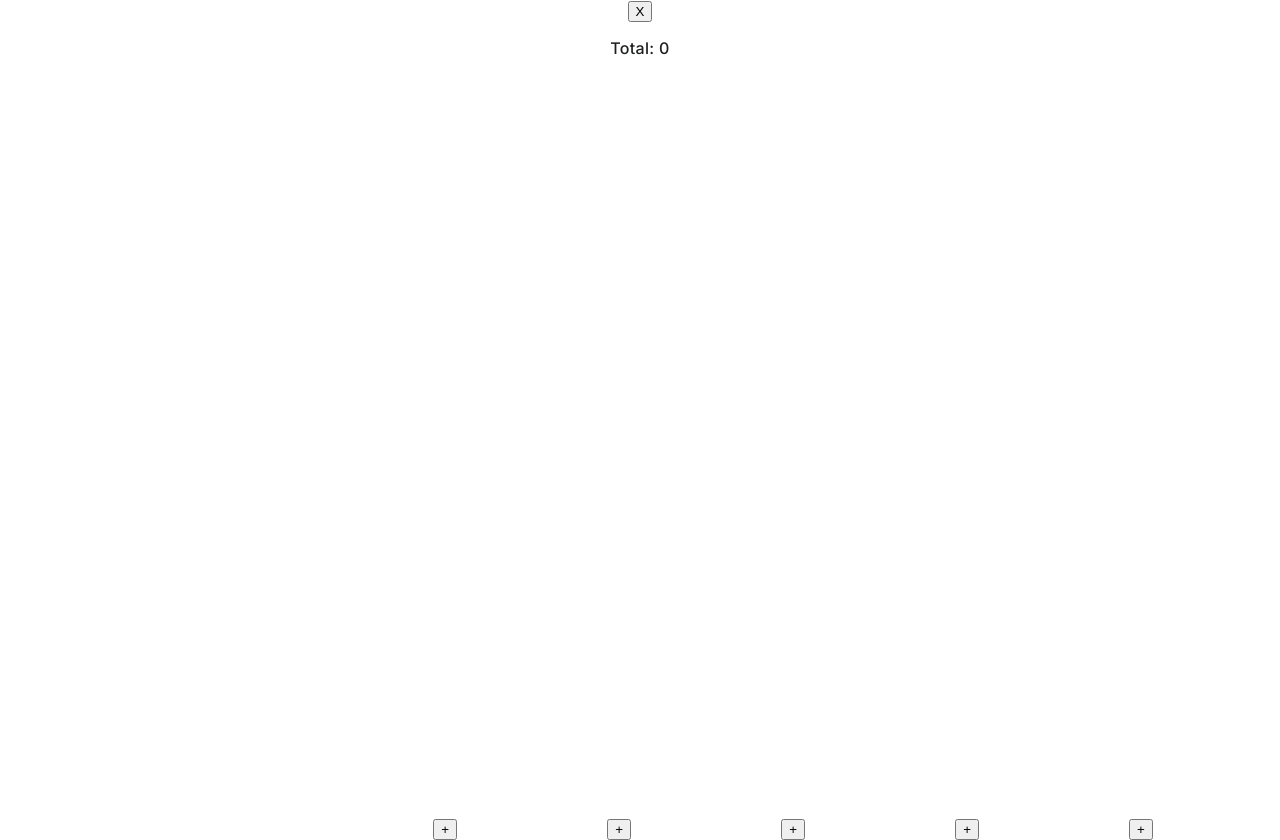
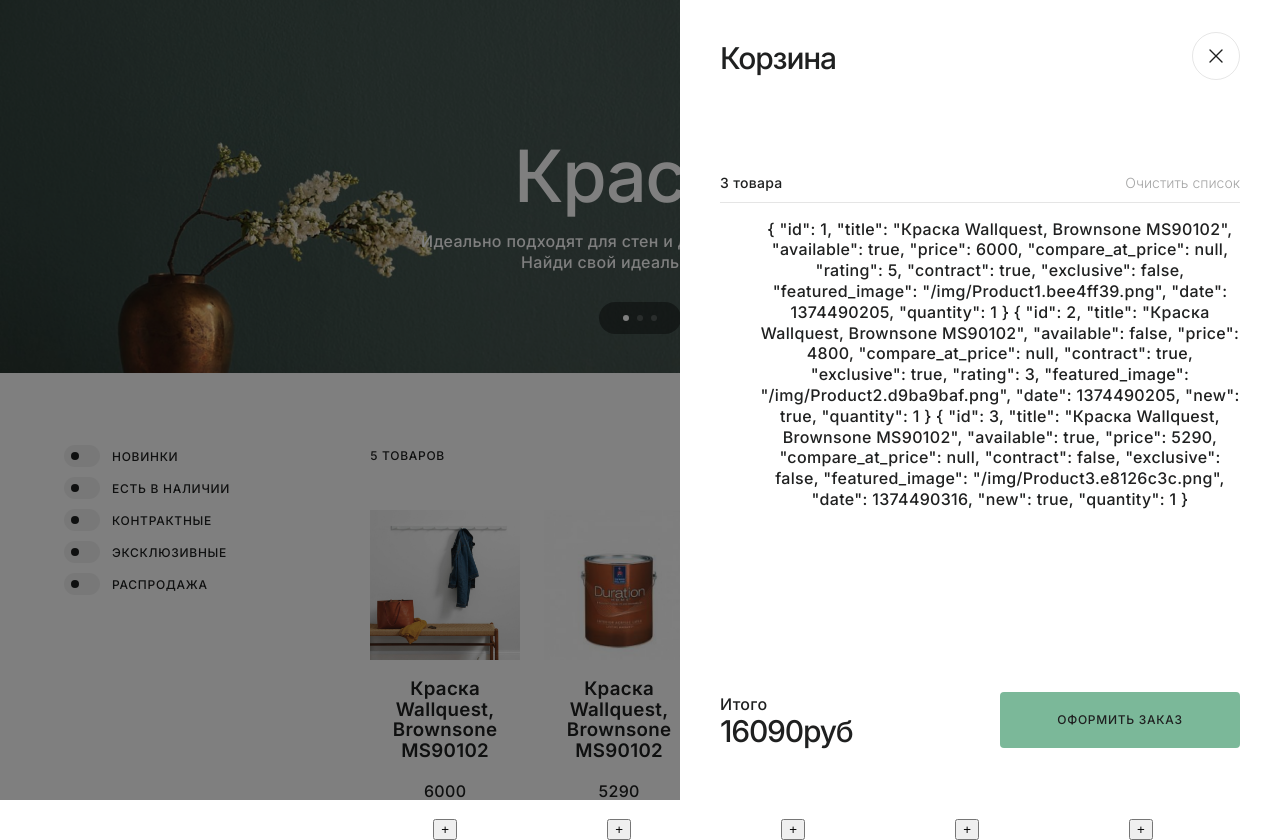
Before and after one commit to NataliaKalacheva/colors-shop, a Vue app: page / in a window 1280 px wide. Built offline with nearby package versions, Linux system fonts and the light colour scheme.

Commit message:
update qty, delete all cart items, cart drawer, cart footer & header

```diff
--- a/src/components/cart/CartDrawer.vue
+++ b/src/components/cart/CartDrawer.vue
@@ -2,22 +2,44 @@
   <div class="cart__wrapper">
     <div v-if="cartOpen" class="overlay"></div>
     <div v-if="cartOpen" class="cart__drawer">
-      <button @click="closeCart">X</button>
-      <ul class="cart__list">
-        <template v-for="item in cartItems">
-          {{ item }}
-        </template>
-      </ul>
-      Total: {{ cartTotal }}
+      <header class="cart__header">
+        <h2 class="cart__title">Корзина</h2>
+        <button class="cart__close" @click="closeCart"><IconClose /></button>
+      </header>
+      <div class="cart__main" v-if="cartItemsQty">
+        <aside class="cart__meta">
+          <p class="cart__qty">{{ cartQty }}</p>
+          <button class="cart__refresh-btn" @click="cleanCart">
+            Очистить список
+          </button>
+        </aside>
+        <ul class="cart__list">
+          <template v-for="item in cartItems">
+            {{ item }}
+          </template>
+        </ul>
+        <div class="cart__footer">
+          <p class="cart__total">
+            Итого
+            <span class="cart__total-price h2">{{ cartTotalPrice }}руб</span>
+          </p>
+          <button class="cart__checkout-btn">Оформить заказ</button>
+        </div>
+      </div>
+      <div class="cart__empty" v-else>Ваша корзина пуста</div>
     </div>
   </div>
 </template>
 
 <script>
 import { mapGetters, mapActions } from "vuex";
+import IconClose from "@/components/icons/IconClose";
 
 export default {
   name: "CartDrawer",
+  components: {
+    IconClose,
+  },
   created() {
     window.addEventListener("click", this.close);
   },
@@ -25,25 +47,118 @@
     window.removeEventListener("click", this.close);
   },
   computed: {
-    ...mapGetters("cart", ["cartItems", "cartTotal", "cartOpen"]),
+    ...mapGetters("cart", [
+      "cartItems",
+      "cartTotalPrice",
+      "cartOpen",
+      "cartItemsQty",
+    ]),
+    cartQty() {
+      if (this.cartItemsQty === 1) {
+        return `${this.cartItemsQty} товар`;
+      }
+      if (this.cartItemsQty <= 4 && this.cartItemsQty > 1) {
+        return `${this.cartItemsQty} товара`;
+      }
+      return `${this.cartItemsQty} товаров`;
+    },
   },
   methods: {
-    ...mapActions("cart", ["closeCart"]),
+    ...mapActions("cart", ["closeCart", "cleanCart"]),
   },
 };
 </script>
 
 <style lang="scss" scoped>
 .cart {
+  &__close {
+    @include button-reset;
+  }
+  &__title {
+    margin: 0 0;
+  }
+  &__footer,
+  &__header,
+  &__meta {
+    display: flex;
+    justify-content: space-between;
+    align-items: center;
+  }
+  &__main,
+  &__drawer {
+    display: flex;
+    flex-direction: column;
+  }
+  &__main {
+    flex-grow: 1;
+  }
+  &__header {
+    margin-bottom: 40px;
+  }
+  &__footer {
+    margin-top: auto;
+    margin-bottom: 0;
+  }
+  &__refresh-btn {
+    @include button-reset;
+    opacity: 0.4;
+    font-weight: 300;
+  }
+  &__qty,
+  &__refresh-btn {
+    margin: 10px 0;
+    font-size: 14px;
+    line-height: 1.2;
+  }
+  &__meta {
+    border-bottom: 1px solid $color-border;
+  }
   &__drawer {
     position: fixed;
     right: 0;
     top: 0;
-    left: 0;
+    right: 0;
+    width: 600px;
+    max-width: 100%;
+    padding: 20px;
+    box-sizing: border-box;
     overflow: auto;
     height: 100vh;
     background: white;
     z-index: 2;
   }
+  &__total {
+    text-align: left;
+    font-size: 1rem;
+    line-height: 1;
+  }
+  &__total-price {
+    display: block;
+    margin-top: 6px;
+  }
+  &__checkout-btn {
+    @include button-reset;
+    min-width: 240px;
+    padding: 20px 20px 21px;
+    background: $color-green;
+    text-transform: uppercase;
+    font-weight: 500;
+    font-size: 12px;
+    line-height: 15px;
+    text-align: center;
+    letter-spacing: 0.06em;
+    border-radius: 4px;
+  }
+}
+
+@include mq($tab) {
+  .cart {
+    &__drawer {
+      padding: 32px 40px 40px;
+    }
+    &__header {
+      margin-bottom: 80px;
+    }
+  }
 }
 </style>
--- /dev/null
+++ b/src/components/icons/IconClose.vue
@@ -0,0 +1,25 @@
+<template>
+  <svg
+    width="48"
+    height="48"
+    viewBox="0 0 48 48"
+    fill="none"
+    xmlns="http://www.w3.org/2000/svg"
+  >
+    <path
+      d="M30 18L18 30"
+      stroke="#1F2020"
+      stroke-width="1.4"
+      stroke-linecap="round"
+      stroke-linejoin="round"
+    />
+    <path
+      d="M18 18L30 30"
+      stroke="#1F2020"
+      stroke-width="1.4"
+      stroke-linecap="round"
+      stroke-linejoin="round"
+    />
+    <circle opacity="0.1" cx="24" cy="24" r="23.5" stroke="black" />
+  </svg>
+</template>
--- a/src/components/product/ProductItem.vue
+++ b/src/components/product/ProductItem.vue
@@ -35,7 +35,9 @@
   methods: {
     ...mapActions("cart", ["addToCart", "openCart"]),
     onClickAtc(product) {
-      this.addToCart(product);
+      const cartItem = JSON.parse(JSON.stringify(product));
+      cartItem.quantity = 1;
+      this.addToCart(cartItem);
       this.openCart();
     },
   },
--- a/src/store/modules/cart.js
+++ b/src/store/modules/cart.js
@@ -1,22 +1,77 @@
 import mutations from "@/store/mutations";
+import Vue from "vue";
 
-const { ADD_CART_ITEM, OPEN_CART, CLOSE_CART } = mutations;
+const {
+  ADD_CART_ITEM,
+  OPEN_CART,
+  CLOSE_CART,
+  UPDATE_QTY,
+  CLEAN_CART,
+} = mutations;
 
 const cartStore = {
   namespaced: true,
   state: {
-    cartItems: [],
+    cartItems: {
+      1: {
+        id: 1,
+        title: "Краска Wallquest, Brownsone MS90102",
+        available: true,
+        price: 6000,
+        compare_at_price: null,
+        rating: 5,
+        contract: true,
+        exclusive: false,
+        featured_image: "/img/Product1.bee4ff39.png",
+        date: 1374490205,
+        quantity: 1,
+      },
+      2: {
+        id: 2,
+        title: "Краска Wallquest, Brownsone MS90102",
+        available: false,
+        price: 4800,
+        compare_at_price: null,
+        contract: true,
+        exclusive: true,
+        rating: 3,
+        featured_image: "/img/Product2.d9ba9baf.png",
+        date: 1374490205,
+        new: true,
+        quantity: 1,
+      },
+      3: {
+        id: 3,
+        title: "Краска Wallquest, Brownsone MS90102",
+        available: true,
+        price: 5290,
+        compare_at_price: null,
+        contract: false,
+        exclusive: false,
+        featured_image: "/img/Product3.e8126c3c.png",
+        date: 1374490316,
+        new: true,
+        quantity: 1,
+      },
+    },
     cartOpen: true,
   },
   getters: {
     cartItems: ({ cartItems }) => cartItems,
-    cartTotal: ({ cartItems }) =>
-      cartItems.reduce((acc, item) => acc + item.price, 0),
+    cartTotalPrice: ({ cartItems }) =>
+      Object.keys(cartItems).reduce(
+        (acc, key) => acc + cartItems[key].price,
+        0
+      ),
+    cartItemsQty: ({ cartItems }) => Object.keys(cartItems).length,
     cartOpen: ({ cartOpen }) => cartOpen,
   },
   mutations: {
     [ADD_CART_ITEM](state, item) {
-      state.cartItems.push(item);
+      Vue.set(state.cartItems, item.id, item);
+    },
+    [UPDATE_QTY](state, { id, quantity }) {
+      state.cartItems[id].quantity = state.cartItems[id].quantity + quantity;
     },
     [OPEN_CART](state) {
       state.cartOpen = true;
@@ -24,9 +79,16 @@
     [CLOSE_CART](state) {
       state.cartOpen = false;
     },
+    [CLEAN_CART](state) {
+      state.cartItems = {};
+    },
   },
   actions: {
-    addToCart({ commit }, product) {
+    addToCart({ commit, getters }, product) {
+      if (getters.cartItems[product.id]) {
+        commit(UPDATE_QTY, { id: product.id, quantity: product.quantity });
+        return;
+      }
       commit(ADD_CART_ITEM, product);
     },
     openCart({ commit }) {
@@ -35,6 +97,9 @@
     closeCart({ commit }) {
       commit(CLOSE_CART);
     },
+    cleanCart({ commit }) {
+      commit(CLEAN_CART);
+    },
   },
 };
 
--- a/src/store/mutations.js
+++ b/src/store/mutations.js
@@ -2,4 +2,6 @@
   ADD_CART_ITEM: "ADD_CART_ITEM",
   OPEN_CART: "OPEN_CART",
   CLOSE_CART: "CLOSE_CART",
+  UPDATE_QTY: "UPDATE_QTY",
+  CLEAN_CART: "CLEAN_CART",
 };
--- a/src/styles/_base.scss
+++ b/src/styles/_base.scss
@@ -20,6 +20,13 @@
   line-height: 88%;
   letter-spacing: -0.04em;
   text-align: left;
+}
+
+h2, .h2 {
+  font-weight: 500;
+  font-size: 30px;
+  line-height: .88;
+  letter-spacing: -0.04em;
 }
 
 .text-center {
--- a/src/styles/_variables.scss
+++ b/src/styles/_variables.scss
@@ -2,6 +2,7 @@
 $color-text: #1F2020;
 $color-milk: #F2F2F2;
 $color-green: #7BB899;
+$color-border: rgba(#000000, .1);
 
 $container-padding: 64px;
 $container-padding-mobile: 24px;
```
